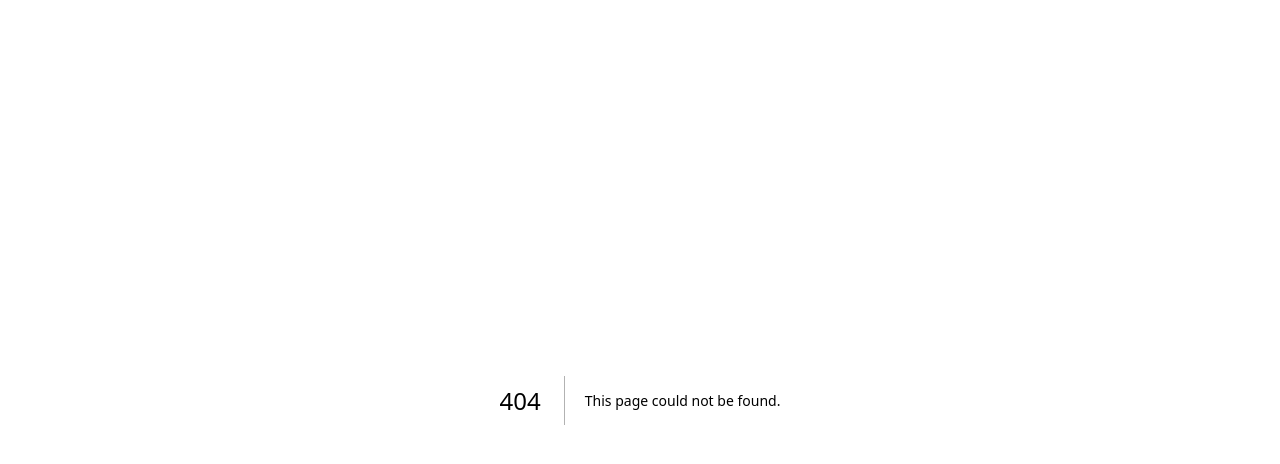
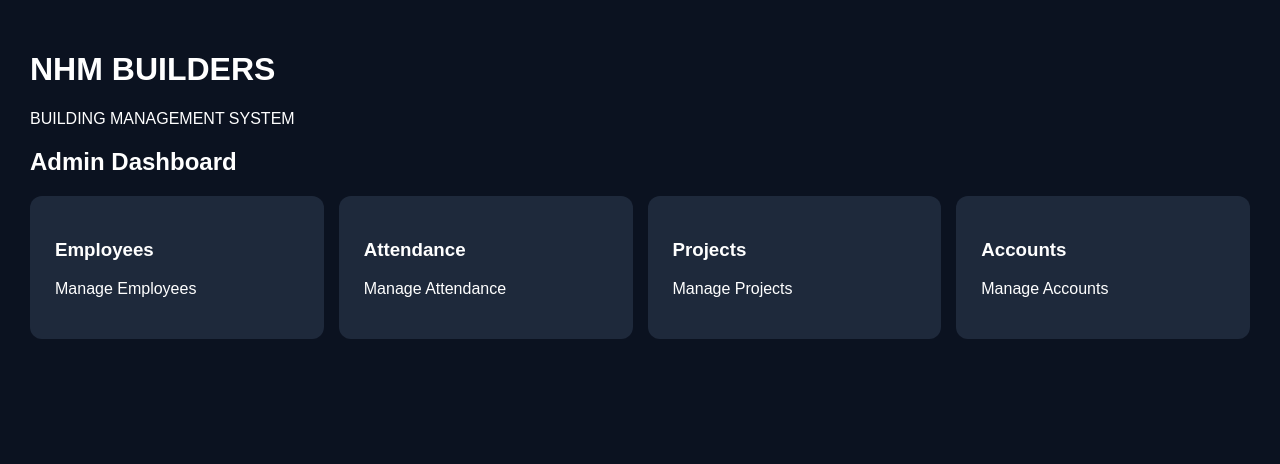
Before and after one commit to provatth-sudo/developer-company-app, a Next.js app: page / in a window 1280 px wide. Before the commit this address had no page. Shown: the top 464 px of the page. Built offline with nearby package versions, Linux system fonts and the light colour scheme.

Commit message:
Create page.js

```diff
--- /dev/null
+++ b/app/page.js
@@ -0,0 +1,33 @@
+export default function Home() {
+  return (
+    <main style={{
+      minHeight: "100vh",
+      background: "#0b1220",
+      color: "white",
+      padding: "30px",
+      fontFamily: "Arial"
+    }}>
+      <h1>NHM BUILDERS</h1>
+      <p>BUILDING MANAGEMENT SYSTEM</p>
+
+      <h2>Admin Dashboard</h2>
+
+      <div style={{
+        display: "grid",
+        gridTemplateColumns: "repeat(auto-fit, minmax(180px, 1fr))",
+        gap: "15px"
+      }}>
+        {["Employees", "Attendance", "Projects", "Accounts"].map(item => (
+          <div key={item} style={{
+            background: "#1e293b",
+            padding: "25px",
+            borderRadius: "12px"
+          }}>
+            <h3>{item}</h3>
+            <p>Manage {item}</p>
+          </div>
+        ))}
+      </div>
+    </main>
+  );
+}
```
